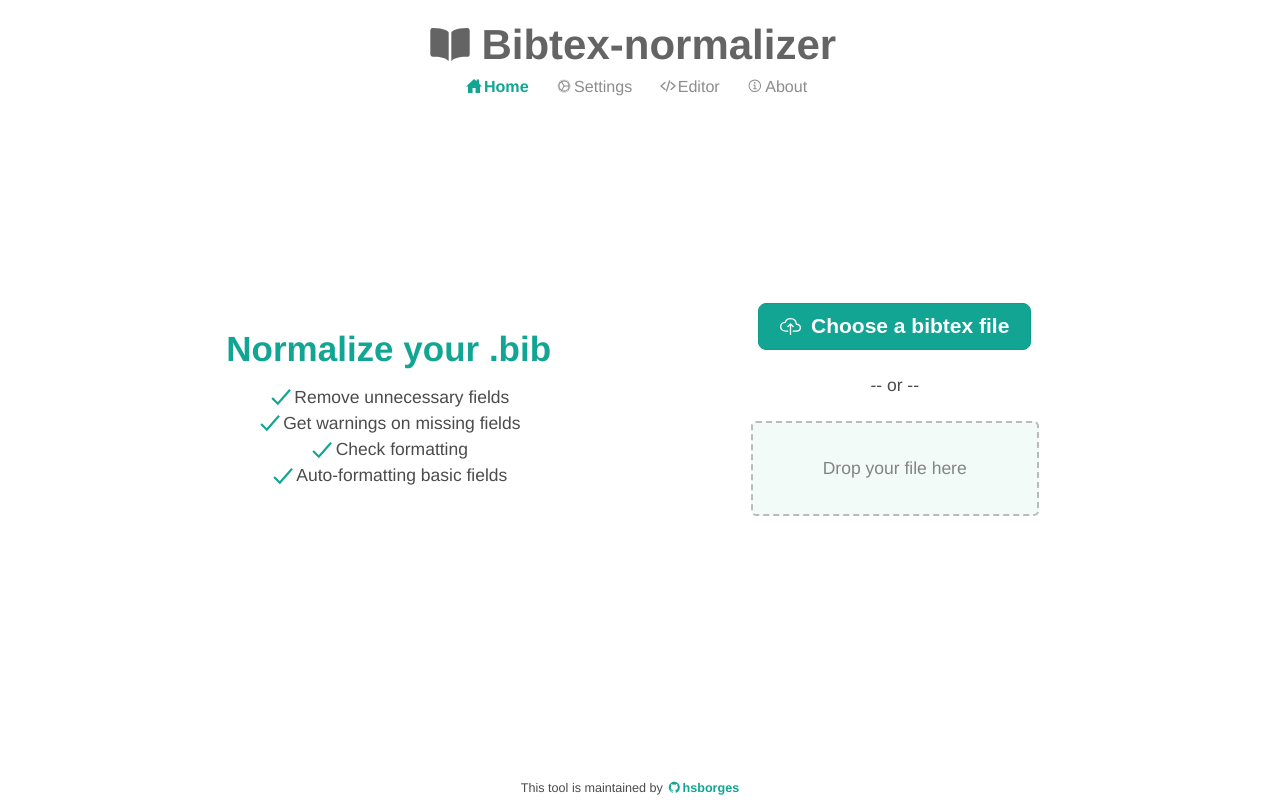
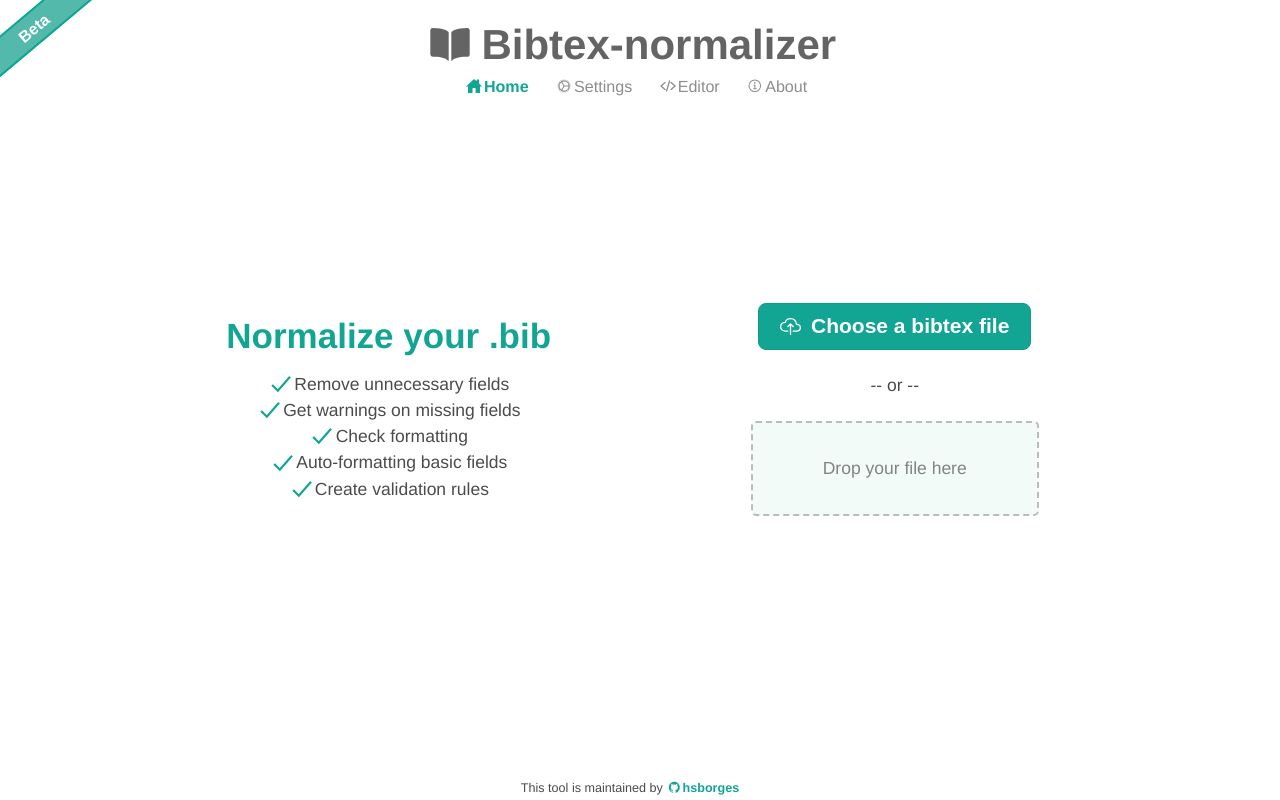
Before and after one commit to hsborges/bibtex-normalizer, a Next.js app: page / in a window 1280 px wide. Built offline with nearby package versions, Linux system fonts and the light colour scheme.

Commit message:
add beta badge

```diff
--- /dev/null
+++ b/components/beta-badge.tsx
@@ -0,0 +1,25 @@
+import { HTMLProps } from 'react';
+
+import { styled } from '@stitches/react';
+
+export default styled(
+  function (props: HTMLProps<HTMLSpanElement>) {
+    return <span {...props}>Beta</span>;
+  },
+  {
+    fontSize: '1.15em',
+    position: 'absolute',
+    lineHeight: '1.75em',
+    padding: '0 3em',
+    backgroundColor: '$teal8',
+    borderTop: '2px solid $teal9',
+    borderBottom: '2px solid $teal9',
+    textAlign: 'center',
+    verticalAlign: 'middle',
+    color: 'White',
+    fontWeight: 'bolder',
+    marginTop: '0.75em',
+    marginLeft: '-2em',
+    transform: 'rotate(-40deg)',
+  }
+);
--- a/components/footer.tsx
+++ b/components/footer.tsx
@@ -23,7 +23,7 @@ export default function FooterComponent() {
   return (
     <StyledFooter>
       This tool is maintained by
-      <a href="https://www.github.com/hsborges" target="_blank" rel="noreferrer">
+      <a href="https://www.github.com/hsborges/bibtex-normalizer" target="_blank" rel="noreferrer">
         <IoLogoGithub style={{ marginRight: 2 }} /> hsborges
       </a>
     </StyledFooter>
--- a/pages/_app.tsx
+++ b/pages/_app.tsx
@@ -6,6 +6,7 @@ import Head from 'next/head';
 
 import { styled } from '@stitches/react';
 
+import BetaBadge from '../components/beta-badge';
 import Footer from '../components/footer';
 import Header from '../components/header';
 import { ConfigProvider } from '../providers/ConfigProvider';
@@ -30,6 +31,7 @@ export default function App({ Component, pageProps }: AppProps) {
           <link rel="shortcut icon" href="/images/logo.png" />
         </Head>
         <Grid>
+          <BetaBadge />
           <Header />
           <MainContent>
             <Component {...pageProps} />
--- a/pages/index.tsx
+++ b/pages/index.tsx
@@ -111,6 +111,7 @@ export default function Home() {
         <PanelFeatureItem>Get warnings on missing fields</PanelFeatureItem>
         <PanelFeatureItem>Check formatting</PanelFeatureItem>
         <PanelFeatureItem>Auto-formatting basic fields</PanelFeatureItem>
+        <PanelFeatureItem>Create validation rules</PanelFeatureItem>
       </PanelFeatures>
       <PanelSubmit>
         <input
```
